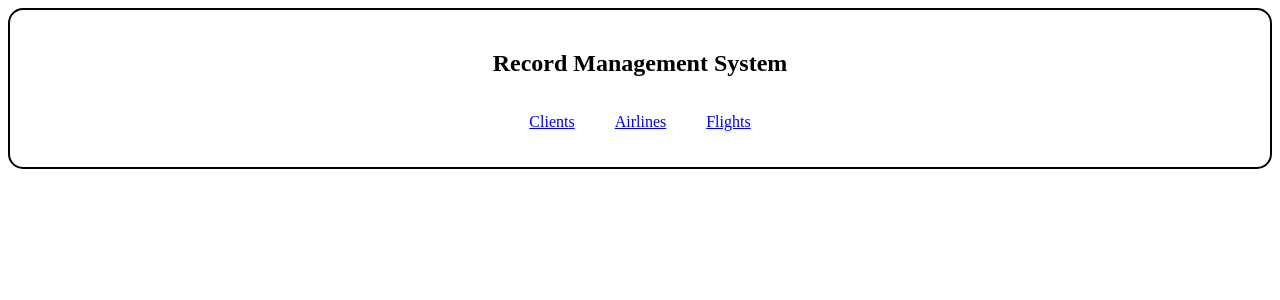
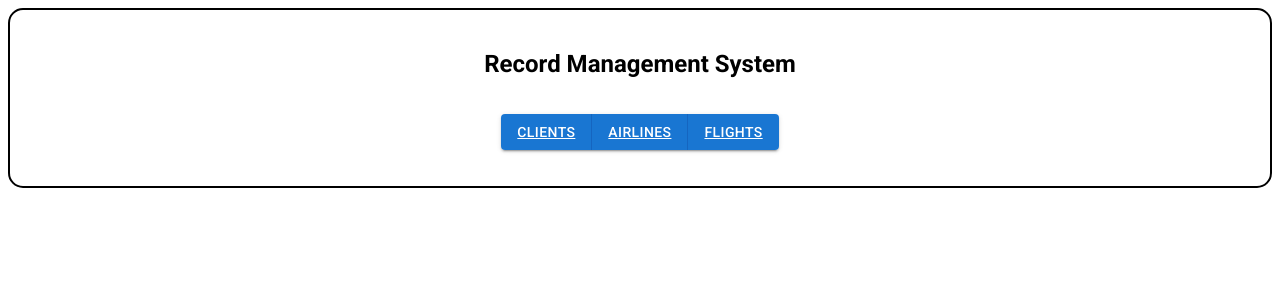
Before and after one commit to prime97/record_management_system, a React (Create React App) app in the folder src/frontend/react-records/: page / in a window 1280 px wide. Shown: the top 300 px of the page. Built offline with nearby package versions, Linux system fonts and the light colour scheme.

Commit message:
Button/ButtonGroup Material integration
Adding Material UI package to utilize modern ButtonUI

```diff
--- /dev/null
+++ b/src/frontend/react-records/data.json
@@ -0,0 +1,5 @@
+{
+    "clients": [],
+    "airlines": [],
+    "flights": []
+}
--- a/src/frontend/react-records/package.json
+++ b/src/frontend/react-records/package.json
@@ -4,6 +4,10 @@
   "private": true,
   "proxy": "http://localhost:5000",
   "dependencies": {
+    "@emotion/react": "^11.14.0",
+    "@emotion/styled": "^11.14.0",
+    "@fontsource/roboto": "^5.2.5",
+    "@mui/material": "^6.4.7",
     "@testing-library/dom": "^10.4.0",
     "@testing-library/jest-dom": "^6.6.3",
     "@testing-library/react": "^16.2.0",
--- a/src/frontend/react-records/src/App.css
+++ b/src/frontend/react-records/src/App.css
@@ -1,3 +1,13 @@
+*{
+  font-family: 'Roboto';
+  color:white;
+
+}
+
+h2,h3{
+  color:black
+}
+
 .App {
   text-align: center;
 }
@@ -58,12 +68,14 @@
 }
 
 #main nav ul li {
-    margin: 0 20px; /* add some space between nav items */
-}
+      margin: 0 20px; /* add some space between nav items */
+  }
+
 
 form input,
 form button {
   display: block; /* Make each element a block-level element */
   width: 100%; /* Optional: Make them take up the full width of their container */
   margin-bottom: 10px; /* Optional: Add some space between elements */
+  color:rgb(118,118,118)
 }
--- a/src/frontend/react-records/src/App.js
+++ b/src/frontend/react-records/src/App.js
@@ -1,9 +1,16 @@
+import '@fontsource/roboto/300.css';
+import '@fontsource/roboto/400.css';
+import '@fontsource/roboto/500.css';
+import '@fontsource/roboto/700.css';
+
 import React from "react";
+import Button from '@mui/material/Button';
 import { BrowserRouter as Router, Routes, Route, Link } from "react-router-dom";
 import Clients from "./Clients";
 import Airlines from "./Airlines";
 import Flights from "./Flights";
 import './App.css';
+import { ButtonGroup } from "@mui/material";
 
 function App() {
   return (
@@ -12,9 +19,11 @@ function App() {
         <h2>Record Management System</h2>
         <nav>
           <ul>
-            <li><Link to="/clients">Clients</Link></li>
-            <li><Link to="/airlines">Airlines</Link></li>
-            <li><Link to="/flights">Flights</Link></li>
+            <ButtonGroup id='btn_group' variant="contained" aria-label="Basic button group">
+              <Button><Link to="/clients">Clients</Link></Button>
+              <Button><Link to="/airlines">Airlines</Link></Button>
+              <Button><Link to="/flights">Flights</Link></Button>
+            </ButtonGroup>
           </ul>
         </nav>
         <Routes>
```
Also changed, not shown: src/frontend/react-records/src/Client.css (deleted, +0 -8 lines), 2 other files (tests, documents, lock files or other folders).
